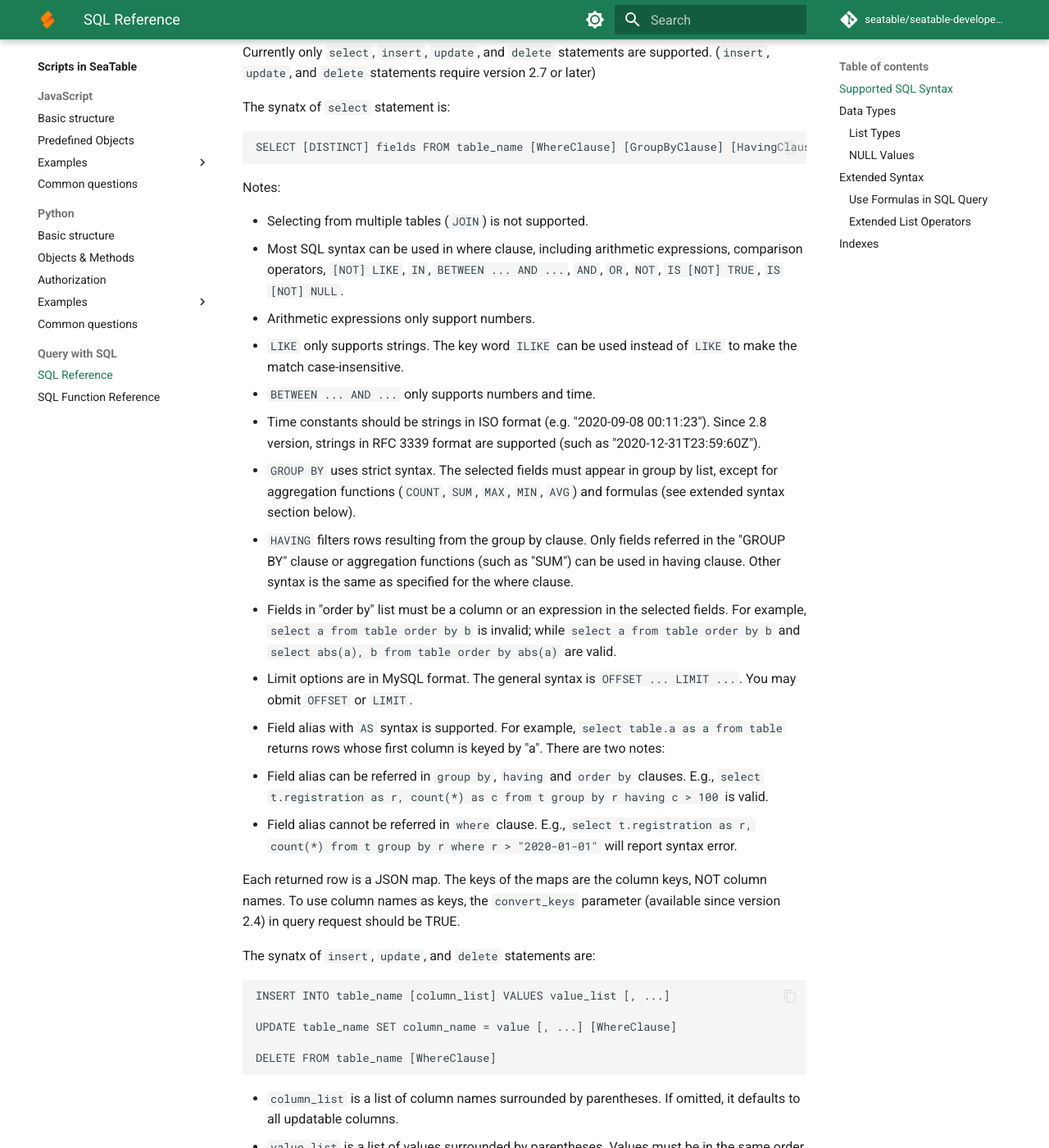
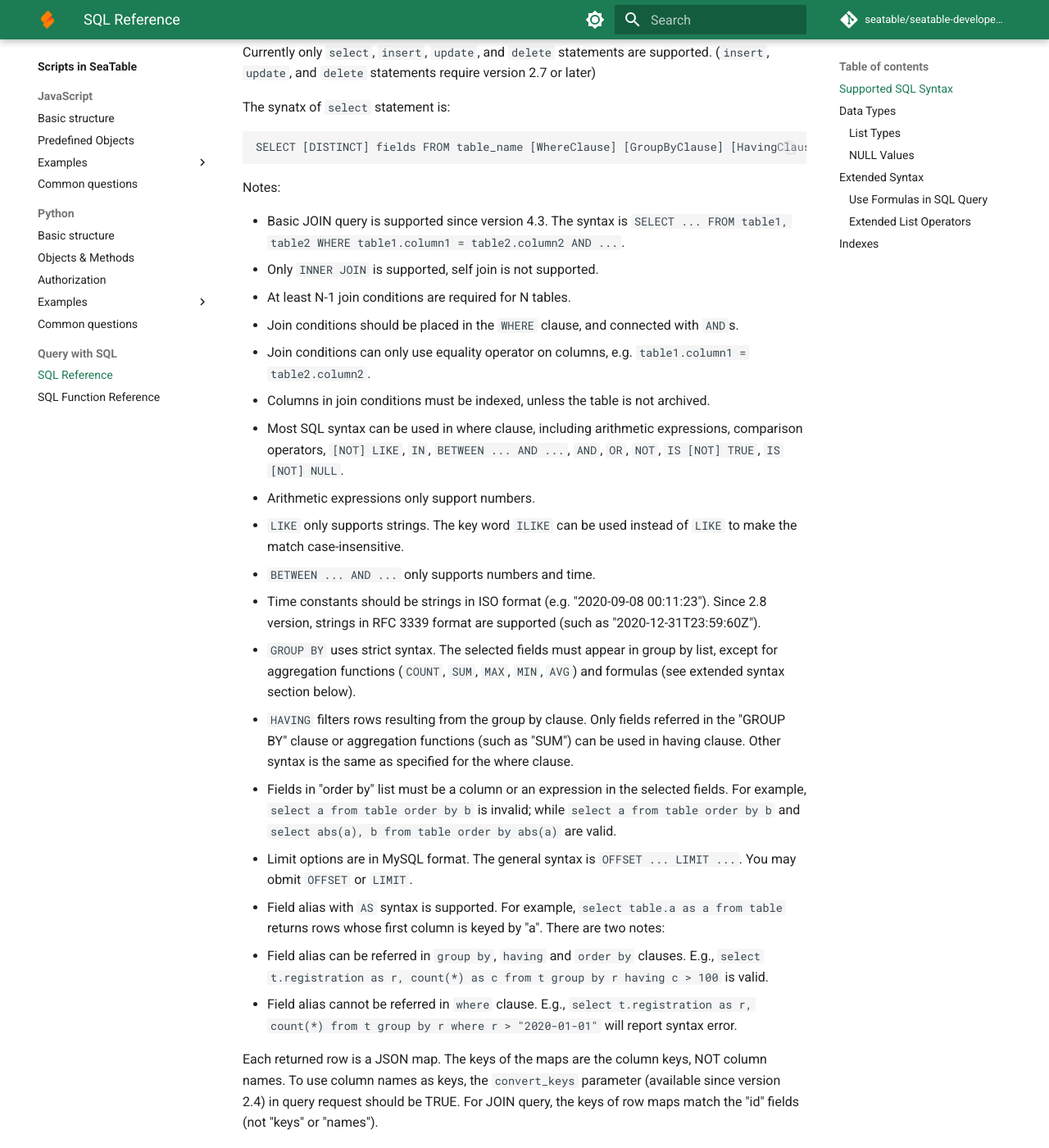
Before and after one commit to seatable/seatable-developer-docs, an MkDocs documentation site: the page built from docs/scripts/sql/reference.md, in a window 1280 px wide and 1400 px high, scrolled down 319 px. Shown: the whole window at 82% size. Built offline with MkDocs 1.6.1 and Material for MkDocs 9.7.7, drawn with Linux system fonts in a browser that asks for light colours; comment, search, counter and statistics services are not loaded.

Commit message:
Update the SQL reference for JOIN query

```diff
--- a/docs/scripts/sql/reference.md
+++ b/docs/scripts/sql/reference.md
@@ -14,7 +14,12 @@ SELECT [DISTINCT] fields FROM table_name [WhereClause] [GroupByClause] [HavingCl
 
 Notes:
 
-- Selecting from multiple tables (`JOIN`) is not supported.
+- Basic JOIN query is supported since version 4.3. The syntax is `SELECT ... FROM table1, table2 WHERE table1.column1 = table2.column2 AND ...`.
+  - Only `INNER JOIN` is supported, self join is not supported.
+  - At least N-1 join conditions are required for N tables.
+  - Join conditions should be placed in the `WHERE` clause, and connected with `AND`s.
+  - Join conditions can only use equality operator on columns, e.g. `table1.column1 = table2.column2`.
+  - Columns in join conditions must be indexed, unless the table is not archived.
 - Most SQL syntax can be used in where clause, including arithmetic expressions, comparison operators, `[NOT] LIKE`, `IN`, `BETWEEN ... AND ...`, `AND`, `OR`, `NOT`, `IS [NOT] TRUE`, `IS [NOT] NULL`.
   - Arithmetic expressions only support numbers.
   - `LIKE` only supports strings. The key word `ILIKE` can be used instead of `LIKE` to make the match case-insensitive.
@@ -28,7 +33,7 @@ Notes:
   - Field alias can be referred in `group by`, `having` and `order by` clauses. E.g., `select t.registration as r, count(*) as c from t group by r having c > 100` is valid.
   - Field alias cannot be referred in `where` clause. E.g., `select t.registration as r, count(*) from t group by r where r > "2020-01-01"` will report syntax error.
 
-Each returned row is a JSON map. The keys of the maps are the column keys, NOT column names. To use column names as keys, the `convert_keys` parameter (available since version 2.4) in query request should be TRUE.
+Each returned row is a JSON map. The keys of the maps are the column keys, NOT column names. To use column names as keys, the `convert_keys` parameter (available since version 2.4) in query request should be TRUE. For JOIN query, the keys of row maps match the "id" fields (not "keys" or "names").
 
 The synatx of `insert`, `update`, and `delete` statements are:
 
```
